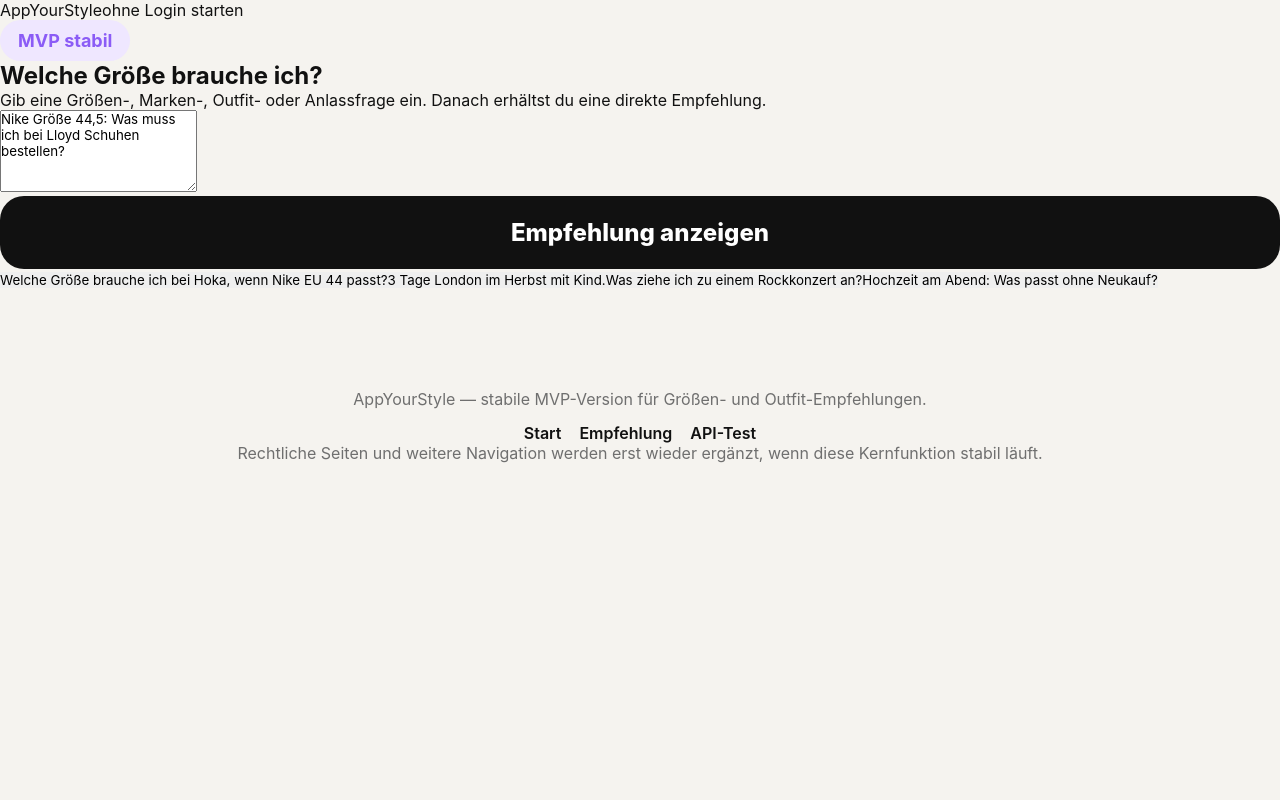
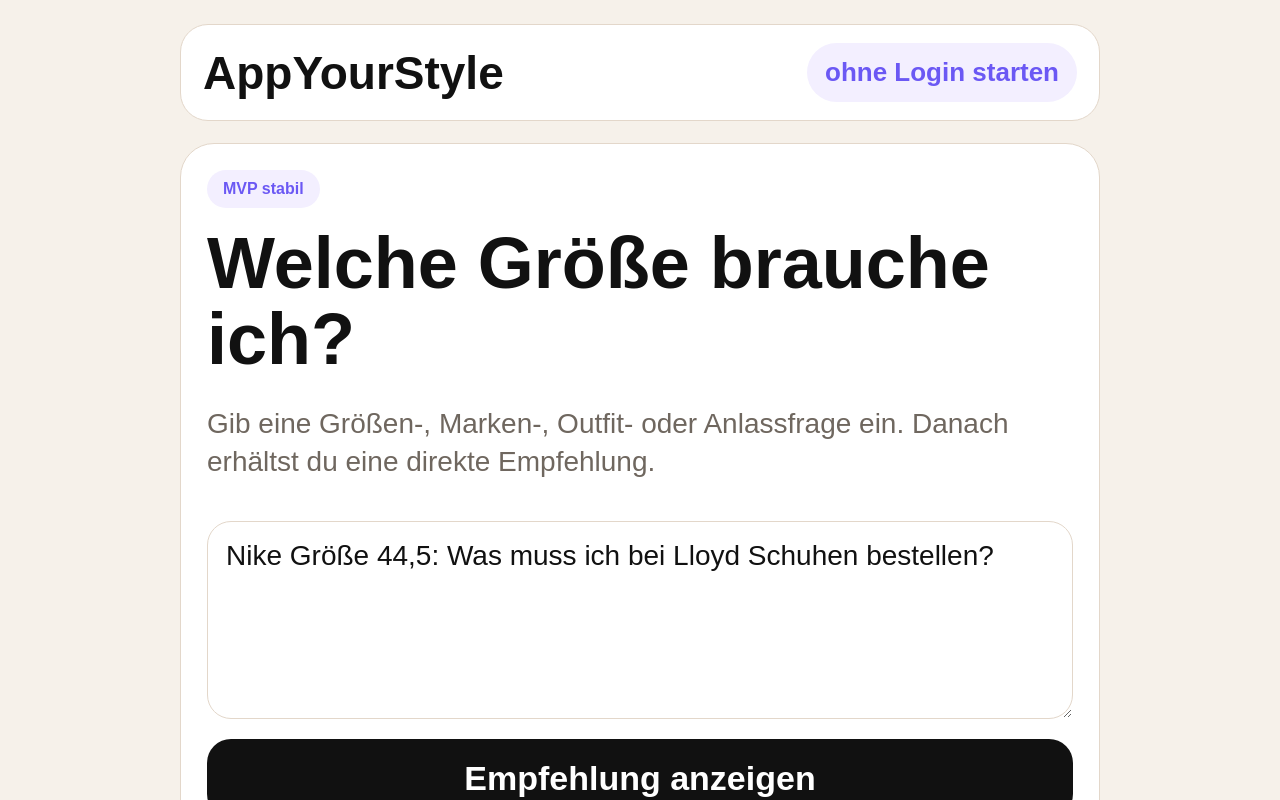
Before and after one commit to App060111/appyourstyle, a Next.js app: page /zara-size-guide in a window 1280 px wide. Shown: the top 800 px of the page. Built offline with nearby package versions, Linux system fonts and the light colour scheme.

Commit message:
Update globals.css

```diff
--- a/app/globals.css
+++ b/app/globals.css
@@ -1,174 +1,196 @@
-:root{
-  --bg:#f5f3ef;
-  --card:#ffffff;
-  --text:#111111;
-  --muted:#6f6f6f;
-  --border:#e5ded5;
-  --primary:#8b5cf6;
-  --primarySoft:#efe7ff;
-  --shadow:0 10px 30px rgba(0,0,0,.06);
+:root {
+  --bg: #f6f1ea;
+  --card: #ffffff;
+  --text: #111111;
+  --muted: #6f675f;
+  --border: #e3d7ca;
+  --primary: #6b58f4;
+  --soft: #f3efff;
 }
 
-*{
-  box-sizing:border-box;
-  margin:0;
-  padding:0;
+* { box-sizing: border-box; }
+
+html { scroll-behavior: smooth; }
+
+body {
+  margin: 0;
+  background: var(--bg);
+  color: var(--text);
+  font-family: Arial, sans-serif;
 }
 
-html{
-  scroll-behavior:smooth;
+a { color: inherit; text-decoration: none; }
+
+button, textarea { font-family: inherit; }
+
+.page {
+  min-height: 100vh;
+  padding: 24px 16px 80px;
 }
 
-body{
-  background:var(--bg);
-  color:var(--text);
-  font-family:-apple-system,BlinkMacSystemFont,"Segoe UI",sans-serif;
-  min-height:100vh;
+.header, .hero, .resultCard, .footer {
+  width: min(100%, 920px);
+  margin-left: auto;
+  margin-right: auto;
 }
 
-a{
-  color:inherit;
-  text-decoration:none;
+.header {
+  display: flex;
+  justify-content: space-between;
+  gap: 14px;
+  align-items: center;
+  background: var(--card);
+  border: 1px solid var(--border);
+  border-radius: 28px;
+  padding: 18px 22px;
+  margin-bottom: 22px;
 }
 
-button{
-  border:none;
-  outline:none;
-  cursor:pointer;
-  font-family:inherit;
+.brand {
+  font-size: clamp(30px, 7vw, 46px);
+  font-weight: 900;
 }
 
-input,
-textarea,
-select{
-  font-family:inherit;
-  outline:none;
+.loginHint {
+  background: var(--soft);
+  color: var(--primary);
+  border-radius: 999px;
+  padding: 14px 18px;
+  font-size: clamp(18px, 4vw, 26px);
+  font-weight: 900;
+  text-align: center;
 }
 
-.container{
-  width:100%;
-  max-width:1200px;
-  margin:0 auto;
-  padding:24px;
+.hero {
+  background: var(--card);
+  border: 1px solid var(--border);
+  border-radius: 34px;
+  padding: 26px;
 }
 
-.card{
-  background:var(--card);
-  border:1px solid var(--border);
-  border-radius:28px;
-  box-shadow:var(--shadow);
+.badge {
+  display: inline-block;
+  background: var(--soft);
+  color: var(--primary);
+  border-radius: 999px;
+  padding: 10px 16px;
+  font-weight: 900;
+  margin-bottom: 18px;
 }
 
-.primaryButton{
-  width:100%;
-  background:#111111;
-  color:#ffffff;
-  border-radius:24px;
-  padding:22px;
-  font-size:24px;
-  font-weight:800;
-  transition:.2s ease;
+h1 {
+  font-size: clamp(42px, 10vw, 72px);
+  line-height: 1.05;
+  margin: 0 0 18px;
 }
 
-.primaryButton:hover{
-  transform:translateY(-1px);
-  opacity:.95;
+.hero p {
+  font-size: clamp(20px, 5vw, 28px);
+  line-height: 1.35;
+  color: var(--muted);
 }
 
-.input{
-  width:100%;
-  border:1px solid var(--border);
-  background:#ffffff;
-  border-radius:22px;
-  padding:20px;
-  font-size:22px;
-  margin-top:18px;
+.questionBox {
+  width: 100%;
+  border: 1px solid var(--border);
+  border-radius: 24px;
+  padding: 18px;
+  font-size: clamp(20px, 5vw, 28px);
+  resize: vertical;
+  color: #111;
+  background: #fff;
+  margin-top: 12px;
 }
 
-.select{
-  width:100%;
-  border:1px solid var(--border);
-  background:#ffffff;
-  border-radius:22px;
-  padding:20px;
-  font-size:22px;
-  margin-top:18px;
+.primaryButton {
+  width: 100%;
+  display: block;
+  margin-top: 16px;
+  border: 0;
+  border-radius: 24px;
+  padding: 20px;
+  background: #111;
+  color: #fff;
+  font-size: clamp(22px, 5vw, 34px);
+  font-weight: 900;
+  cursor: pointer;
 }
 
-.badge{
-  display:inline-block;
-  background:var(--primarySoft);
-  color:var(--primary);
-  padding:10px 18px;
-  border-radius:999px;
-  font-weight:700;
-  font-size:18px;
+.primaryButton:disabled { opacity: 0.7; cursor: wait; }
+
+.quickGrid {
+  display: grid;
+  gap: 12px;
+  margin-top: 18px;
 }
 
-.footer{
-  margin-top:60px;
-  padding:40px 20px;
-  text-align:center;
-  color:var(--muted);
-  font-size:16px;
+.quickButton {
+  width: 100%;
+  border: 1px solid var(--border);
+  background: #fff;
+  color: #111;
+  border-radius: 999px;
+  padding: 15px 16px;
+  font-weight: 900;
+  font-size: clamp(16px, 4vw, 22px);
+  cursor: pointer;
 }
 
-.footerLinks{
-  display:flex;
-  gap:18px;
-  justify-content:center;
-  flex-wrap:wrap;
-  margin-top:14px;
+.resultCard {
+  margin-top: 22px;
+  background: var(--card);
+  border: 1px solid var(--border);
+  border-radius: 30px;
+  padding: 24px;
 }
 
-.footerLinks a{
-  color:#111111;
-  font-weight:600;
+.resultCard h2 { margin: 14px 0 10px; font-size: 26px; }
+
+.resultCard pre {
+  white-space: pre-wrap;
+  word-break: break-word;
+  font-family: Arial, sans-serif;
+  font-size: 19px;
+  line-height: 1.55;
+  background: #fff;
+  border: 1px solid var(--border);
+  border-radius: 18px;
+  padding: 16px;
 }
 
-.resultCard{
-  margin-top:28px;
-  background:#ffffff;
-  border:1px solid var(--border);
-  border-radius:28px;
-  padding:28px;
-  box-shadow:var(--shadow);
+.error { background: #fff7e6; }
+
+.productGrid { display: grid; gap: 12px; }
+
+.productCard {
+  display: flex;
+  flex-direction: column;
+  gap: 8px;
+  background: #fbfaf8;
+  border: 1px solid var(--border);
+  border-radius: 20px;
+  padding: 16px;
 }
 
-.resultTitle{
-  font-size:30px;
-  font-weight:800;
-  margin-bottom:12px;
+.footer {
+  margin-top: 28px;
+  text-align: center;
+  color: var(--muted);
 }
 
-.resultText{
-  font-size:20px;
-  line-height:1.7;
-  color:#333333;
+.footerLinks {
+  display: flex;
+  justify-content: center;
+  flex-wrap: wrap;
+  gap: 16px;
+  margin: 14px 0;
+  font-weight: 900;
 }
 
-@media (max-width:768px){
+.legalNote { font-size: 14px; }
 
-  .container{
-    padding:16px;
-  }
-
-  .primaryButton{
-    font-size:20px;
-    padding:18px;
-  }
-
-  .input,
-  .select{
-    font-size:18px;
-    padding:18px;
-  }
-
-  .resultTitle{
-    font-size:24px;
-  }
-
-  .resultText{
-    font-size:18px;
-  }
+@media (max-width: 480px) {
+  .page { padding: 18px 12px 60px; }
+  .header { align-items: stretch; }
+  .hero { padding: 22px; }
 }
```
